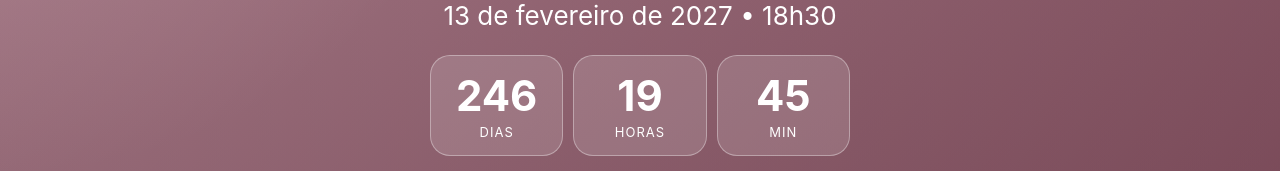
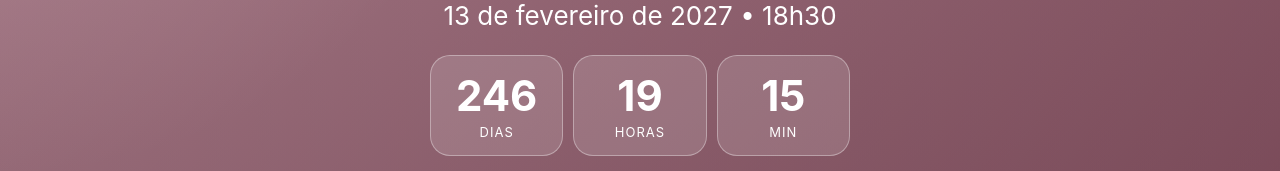
Before and after one commit to priscillatiemi/casamento-ti-gui, a React (Vite) app: page / in a window 1280 px wide. Shown: the part 429-600 px from the top of the page. Built offline with nearby package versions, Linux system fonts and the light colour scheme; no server answers; the database is empty.

Commit message:
ajustando countdown

```diff
--- a/src/components/Countdown.jsx
+++ b/src/components/Countdown.jsx
@@ -1,6 +1,6 @@
 import { useEffect, useState } from 'react';
 
-const weddingDate = new Date('2027-02-13T19:00:00-03:00');
+const weddingDate = new Date('2027-02-13T18:30:00-03:00');
 
 function getTimeLeft() {
   const diff = weddingDate.getTime() - new Date().getTime();
```
